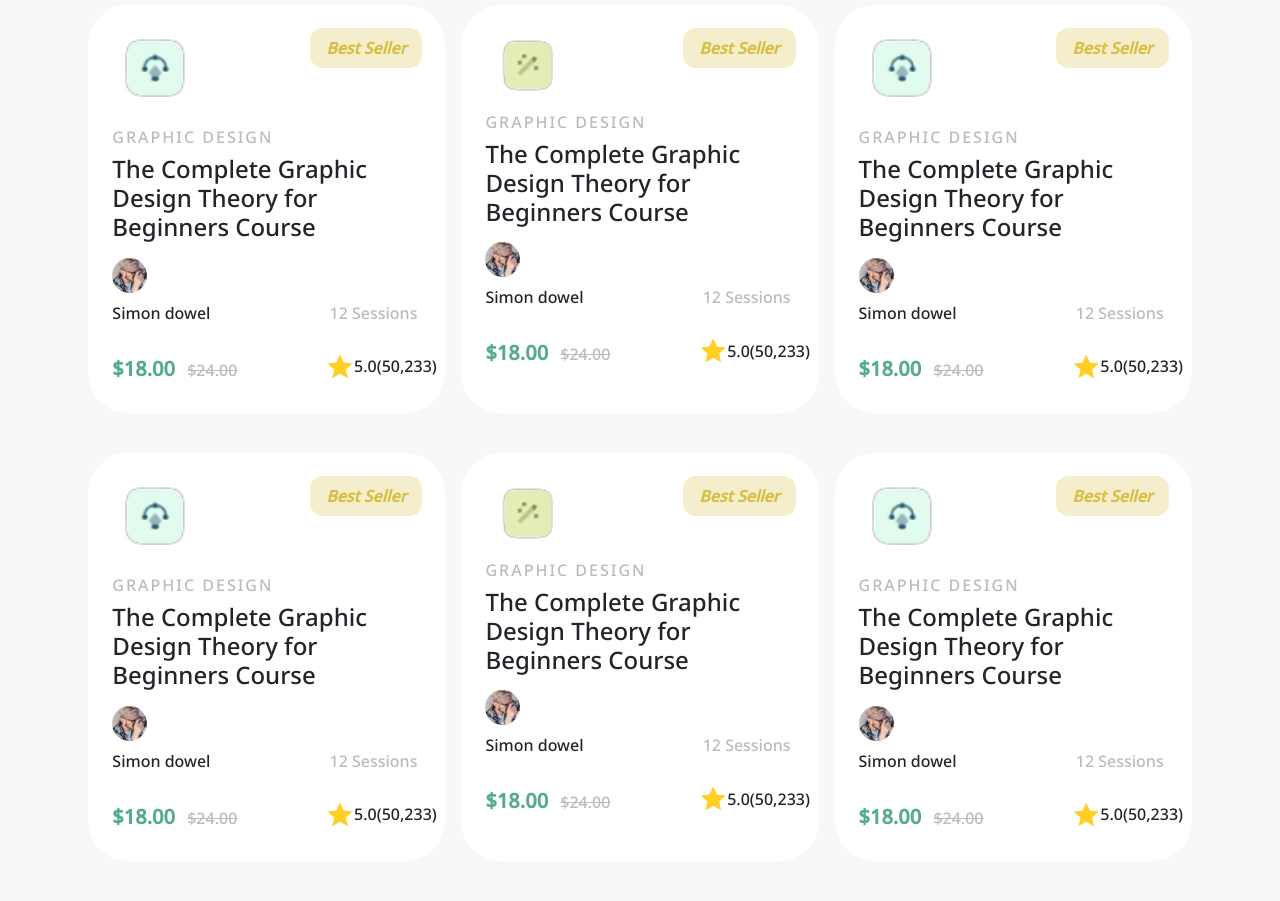
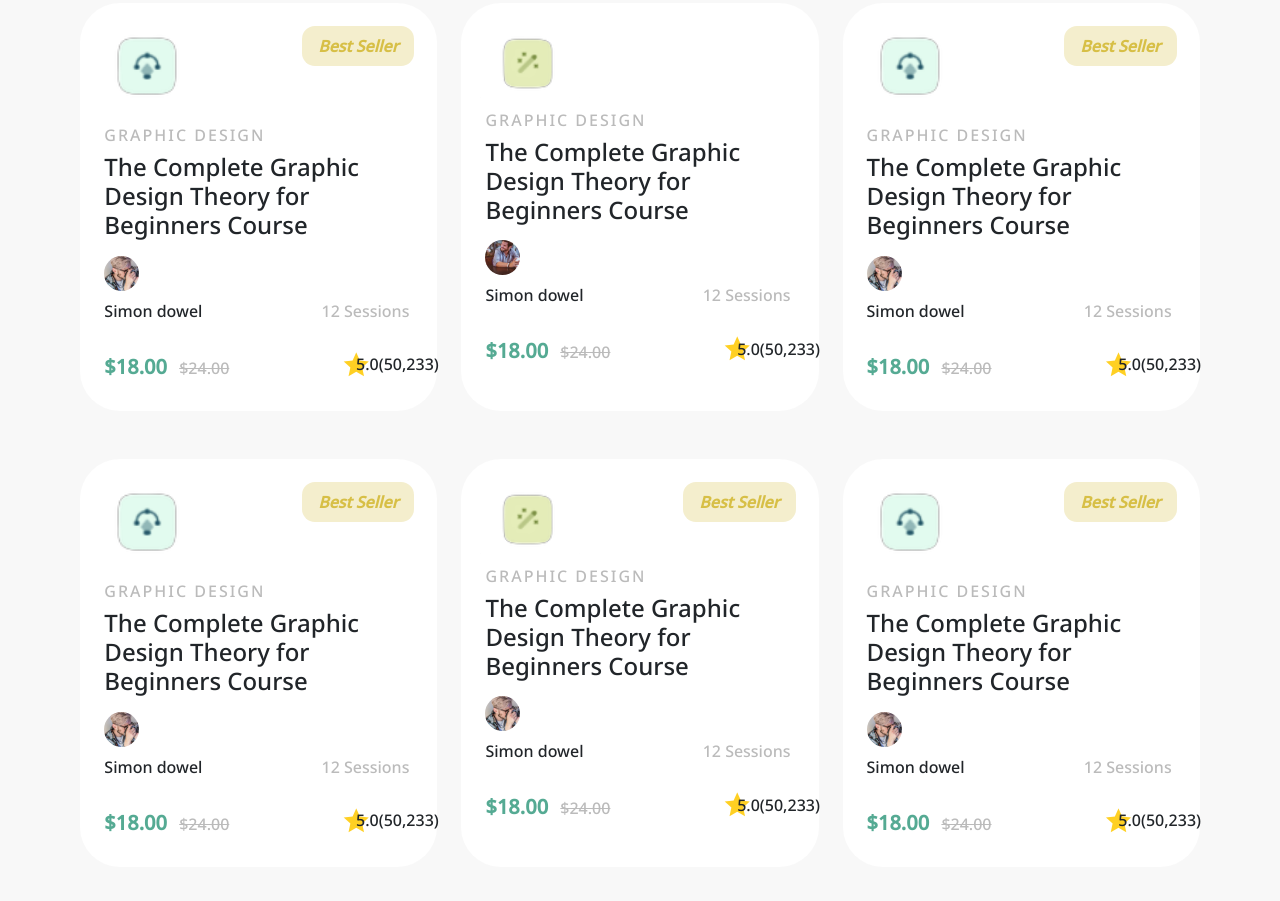
Before and after one commit to shaheenfawzy/best-courses-html, a plain HTML site: page index.html in a window 1280 px wide. Shown: the part 479-1380 px from the top of the page. Drawn offline with Linux system fonts and the light colour scheme.

Commit message:
made courses' cards responsive

```diff
--- a/index.html
+++ b/index.html
@@ -16,16 +16,16 @@
         <div class="row text-center justify-content-center heading">
             <h4 class="text-uppercase text-primary letter-spaced fw-bolder mb-4 lh-base">our best course</h4>
             <h1 class="fw-bold display-3">Discover the most popular Online Course</h1>
-            <div class="search col-6 row mt-4">
-                <div class="col-9 align-self-center">
+            <div class="search col-12 col-md-6 row mt-4 justify-content-center gap-4 gap-md-0">
+                <div class="col-12 col-sm-9 align-self-center">
                     <input type="text" class="form-control border-0 bg-white p-3" placeholder="Search course..">
                 </div>
-                <div class="col-3">
-                    <button class="btn btn-sm bg-secondary py-3 w-100 fw-semibold fs-5">See more</button>
+                <div class="col-6 col-md-3">
+                    <button class="btn bg-secondary py-3 w-100 fw-semibold fs-5 border-0">See more</button>
                 </div>
             </div>
         </div>
-        <div class="row justify-content-center gap-3 gy-4">
+        <div class="row justify-content-center gap-4 gy-4">
             <div class="col-11 col-md-4 bg-white course p-4">
                 <img class="icon mb-2" src="images/icon-1.png"></img>
                 <i class="best-seller px-3 py-2 fw-bold">Best Seller</i>
@@ -40,12 +40,80 @@
                         <p class="text-gray">12 Sessions</p>
                     </div>
                     <div class="price col-6 mt-3">
-                        <h5 class="new-price d-inline-block text-primary me-2 fw-bold">$18.00</h5>
+                        <h5 class="new-price d-inline-block text-primary me-md-2 fw-bold">$18.00</h5>
                         <h6 class="old-price d-inline-block text-gray text-decoration-line-through">$24.00</h6>
                     </div>
-                    <div class="rating col-6 align-self-end row justify-content-end">
-                        <i class="las la-star h3 col-2 me-1"></i>
-                        <h6 class="align-self-center col-6 col-md-5 me-2">5.0(50,233)</h6>
+                    <div class="rating col-5 col-md-6 align-self-end d-flex justify-content-end p-md-0 text-center g-0">
+                        <i class="las la-star h3 col-1 me-3 me-md-0"></i>
+                        <h6 class="col-7 col-md-5 align-self-center">5.0(50,233)</h6>
+                    </div>
+                </div>
+            </div>
+            <div class="col-11 col-md-4 bg-white course p-4">
+                <img class="icon mb-2" src="images/icon-2.png"></img>
+                <h6 class="category text-uppercase">graphic design</h6>
+                <h4 class="course-title mb-3">The Complete Graphic Design Theory for Beginners Course</h4>
+                <div class="info row">
+                    <div class="author rounded col-6">
+                        <img src="images/avatar-2.jpg" width="35px" class="rounded-circle me-2 fw-semibold">
+                        <p class="d-inline-block pt-2">Simon dowel</p>
+                    </div>
+                    <div class="col-6 session-count text-end pe-3 text-gray align-self-end">
+                        <p class="text-gray">12 Sessions</p>
+                    </div>
+                    <div class="price col-6 mt-3">
+                        <h5 class="new-price d-inline-block text-primary me-md-2 fw-bold">$18.00</h5>
+                        <h6 class="old-price d-inline-block text-gray text-decoration-line-through">$24.00</h6>
+                    </div>
+                    <div class="rating col-5 col-md-6 align-self-end d-flex justify-content-end p-md-0 text-center g-0">
+                        <i class="las la-star h3 col-1 me-3 me-md-0"></i>
+                        <h6 class="col-7 col-md-5 align-self-center">5.0(50,233)</h6>
+                    </div>
+                </div>
+            </div>
+            <div class="col-11 col-md-4 bg-white course p-4">
+                <img class="icon mb-2" src="images/icon-1.png"></img>
+                <i class="best-seller px-3 py-2 fw-bold">Best Seller</i>
+                <h6 class="category text-uppercase">graphic design</h6>
+                <h4 class="course-title mb-3">The Complete Graphic Design Theory for Beginners Course</h4>
+                <div class="info row">
+                    <div class="author rounded col-6">
+                        <img src="images/avatar-1.jpg" width="35px" class="rounded-circle me-2 fw-semibold">
+                        <p class="d-inline-block pt-2">Simon dowel</p>
+                    </div>
+                    <div class="col-6 session-count text-end pe-3 text-gray align-self-end">
+                        <p class="text-gray">12 Sessions</p>
+                    </div>
+                    <div class="price col-6 mt-3">
+                        <h5 class="new-price d-inline-block text-primary me-md-2 fw-bold">$18.00</h5>
+                        <h6 class="old-price d-inline-block text-gray text-decoration-line-through">$24.00</h6>
+                    </div>
+                    <div class="rating col-5 col-md-6 align-self-end d-flex justify-content-end p-md-0 text-center g-0">
+                        <i class="las la-star h3 col-1 me-3 me-md-0"></i>
+                        <h6 class="col-7 col-md-5 align-self-center">5.0(50,233)</h6>
+                    </div>
+                </div>
+            </div>
+            <div class="col-11 col-md-4 bg-white course p-4">
+                <img class="icon mb-2" src="images/icon-1.png"></img>
+                <i class="best-seller px-3 py-2 fw-bold">Best Seller</i>
+                <h6 class="category text-uppercase">graphic design</h6>
+                <h4 class="course-title mb-3">The Complete Graphic Design Theory for Beginners Course</h4>
+                <div class="info row">
+                    <div class="author rounded col-6">
+                        <img src="images/avatar-1.jpg" width="35px" class="rounded-circle me-2 fw-semibold">
+                        <p class="d-inline-block pt-2">Simon dowel</p>
+                    </div>
+                    <div class="col-6 session-count text-end pe-3 text-gray align-self-end">
+                        <p class="text-gray">12 Sessions</p>
+                    </div>
+                    <div class="price col-6 mt-3">
+                        <h5 class="new-price d-inline-block text-primary me-md-2 fw-bold">$18.00</h5>
+                        <h6 class="old-price d-inline-block text-gray text-decoration-line-through">$24.00</h6>
+                    </div>
+                    <div class="rating col-5 col-md-6 align-self-end d-flex justify-content-end p-md-0 text-center g-0">
+                        <i class="las la-star h3 col-1 me-3 me-md-0"></i>
+                        <h6 class="col-7 col-md-5 align-self-center">5.0(50,233)</h6>
                     </div>
                 </div>
             </div>
@@ -63,12 +131,12 @@
                         <p class="text-gray">12 Sessions</p>
                     </div>
                     <div class="price col-6 mt-3">
-                        <h5 class="new-price d-inline-block text-primary me-2 fw-bold">$18.00</h5>
+                        <h5 class="new-price d-inline-block text-primary me-md-2 fw-bold">$18.00</h5>
                         <h6 class="old-price d-inline-block text-gray text-decoration-line-through">$24.00</h6>
                     </div>
-                    <div class="rating col-6 align-self-end row justify-content-end">
-                        <i class="las la-star h3 col-2 me-1"></i>
-                        <h6 class="align-self-center col-6 col-md-5 me-2">5.0(50,233)</h6>
+                    <div class="rating col-5 col-md-6 align-self-end d-flex justify-content-end p-md-0 text-center g-0">
+                        <i class="las la-star h3 col-1 me-3 me-md-0"></i>
+                        <h6 class="col-7 col-md-5 align-self-center">5.0(50,233)</h6>
                     </div>
                 </div>
             </div>
@@ -86,81 +154,12 @@
                         <p class="text-gray">12 Sessions</p>
                     </div>
                     <div class="price col-6 mt-3">
-                        <h5 class="new-price d-inline-block text-primary me-2 fw-bold">$18.00</h5>
+                        <h5 class="new-price d-inline-block text-primary me-md-2 fw-bold">$18.00</h5>
                         <h6 class="old-price d-inline-block text-gray text-decoration-line-through">$24.00</h6>
                     </div>
-                    <div class="rating col-6 align-self-end row justify-content-end">
-                        <i class="las la-star h3 col-2 me-1"></i>
-                        <h6 class="align-self-center col-6 col-md-5 me-2">5.0(50,233)</h6>
-                    </div>
-                </div>
-            </div>
-            <div class="col-11 col-md-4 bg-white course p-4">
-                <img class="icon mb-2" src="images/icon-1.png"></img>
-                <i class="best-seller px-3 py-2 fw-bold">Best Seller</i>
-                <h6 class="category text-uppercase">graphic design</h6>
-                <h4 class="course-title mb-3">The Complete Graphic Design Theory for Beginners Course</h4>
-                <div class="info row">
-                    <div class="author rounded col-6">
-                        <img src="images/avatar-1.jpg" width="35px" class="rounded-circle me-2 fw-semibold">
-                        <p class="d-inline-block pt-2">Simon dowel</p>
-                    </div>
-                    <div class="col-6 session-count text-end pe-3 text-gray align-self-end">
-                        <p class="text-gray">12 Sessions</p>
-                    </div>
-                    <div class="price col-6 mt-3">
-                        <h5 class="new-price d-inline-block text-primary me-2 fw-bold">$18.00</h5>
-                        <h6 class="old-price d-inline-block text-gray text-decoration-line-through">$24.00</h6>
-                    </div>
-                    <div class="rating col-6 align-self-end row justify-content-end">
-                        <i class="las la-star h3 col-2 me-1"></i>
-                        <h6 class="align-self-center col-6 col-md-5 me-2">5.0(50,233)</h6>
-                    </div>
-                </div>
-            </div>
-            <div class="col-11 col-md-4 bg-white course p-4">
-                <img class="icon mb-2" src="images/icon-2.png"></img>
-                <i class="best-seller px-3 py-2 fw-bold">Best Seller</i>
-                <h6 class="category text-uppercase">graphic design</h6>
-                <h4 class="course-title mb-3">The Complete Graphic Design Theory for Beginners Course</h4>
-                <div class="info row">
-                    <div class="author rounded col-6">
-                        <img src="images/avatar-1.jpg" width="35px" class="rounded-circle me-2 fw-semibold">
-                        <p class="d-inline-block pt-2">Simon dowel</p>
-                    </div>
-                    <div class="col-6 session-count text-end pe-3 text-gray align-self-end">
-                        <p class="text-gray">12 Sessions</p>
-                    </div>
-                    <div class="price col-6 mt-3">
-                        <h5 class="new-price d-inline-block text-primary me-2 fw-bold">$18.00</h5>
-                        <h6 class="old-price d-inline-block text-gray text-decoration-line-through">$24.00</h6>
-                    </div>
-                    <div class="rating col-6 align-self-end row justify-content-end">
-                        <i class="las la-star h3 col-2 me-1"></i>
-                        <h6 class="align-self-center col-6 col-md-5 me-2">5.0(50,233)</h6>
-                    </div>
-                </div>
-            </div>
-            <div class="col-11 col-md-4 bg-white course p-4">
-                <img class="icon mb-2" src="images/icon-1.png"></img>
-                <i class="best-seller px-3 py-2 fw-bold">Best Seller</i>
-                <h6 class="category text-uppercase">graphic design</h6>
-                <h4 class="course-title mb-3">The Complete Graphic Design Theory for Beginners Course</h4>
-                <div class="info row">
-                    <div class="author rounded col-6">
-                        <img src="images/avatar-1.jpg" width="35px" class="rounded-circle me-2 fw-semibold">
-                        <p class="d-inline-block pt-2">Simon dowel</p>
-                    </div>
-                    <div class="col-6 session-count text-end pe-3 text-gray align-self-end">
-                        <p class="text-gray">12 Sessions</p>
-                    </div>
-                    <div class="price col-6 mt-3">
-                        <h5 class="new-price d-inline-block text-primary me-2 fw-bold">$18.00</h5>
-                        <h6 class="old-price d-inline-block text-gray text-decoration-line-through">$24.00</h6>
-                    </div>
-                    <div class="rating col-6 align-self-end row justify-content-end">
-                        <i class="las la-star h3 col-2 me-1"></i>
-                        <h6 class="align-self-center col-6 col-md-5 me-2">5.0(50,233)</h6>
+                    <div class="rating col-5 col-md-6 align-self-end d-flex justify-content-end p-md-0 text-center g-0">
+                        <i class="las la-star h3 col-1 me-3 me-md-0"></i>
+                        <h6 class="col-7 col-md-5 align-self-center">5.0(50,233)</h6>
                     </div>
                 </div>
             </div>
```
